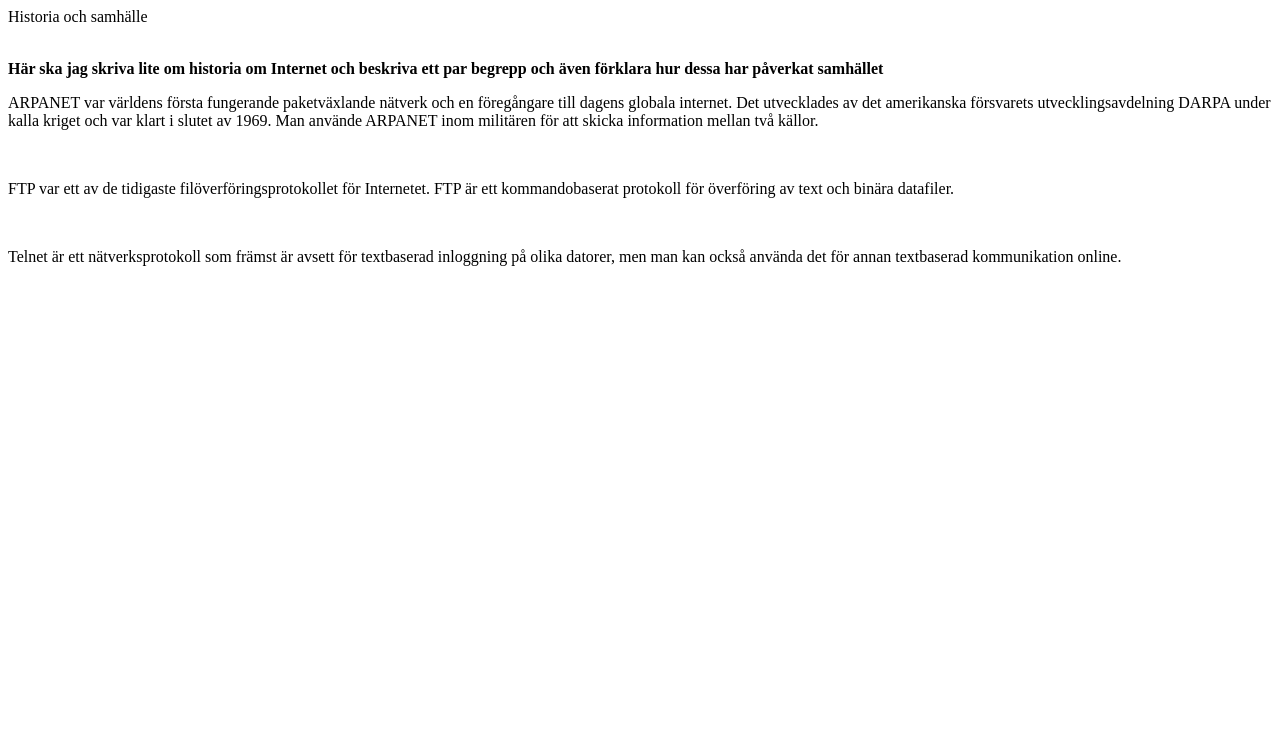
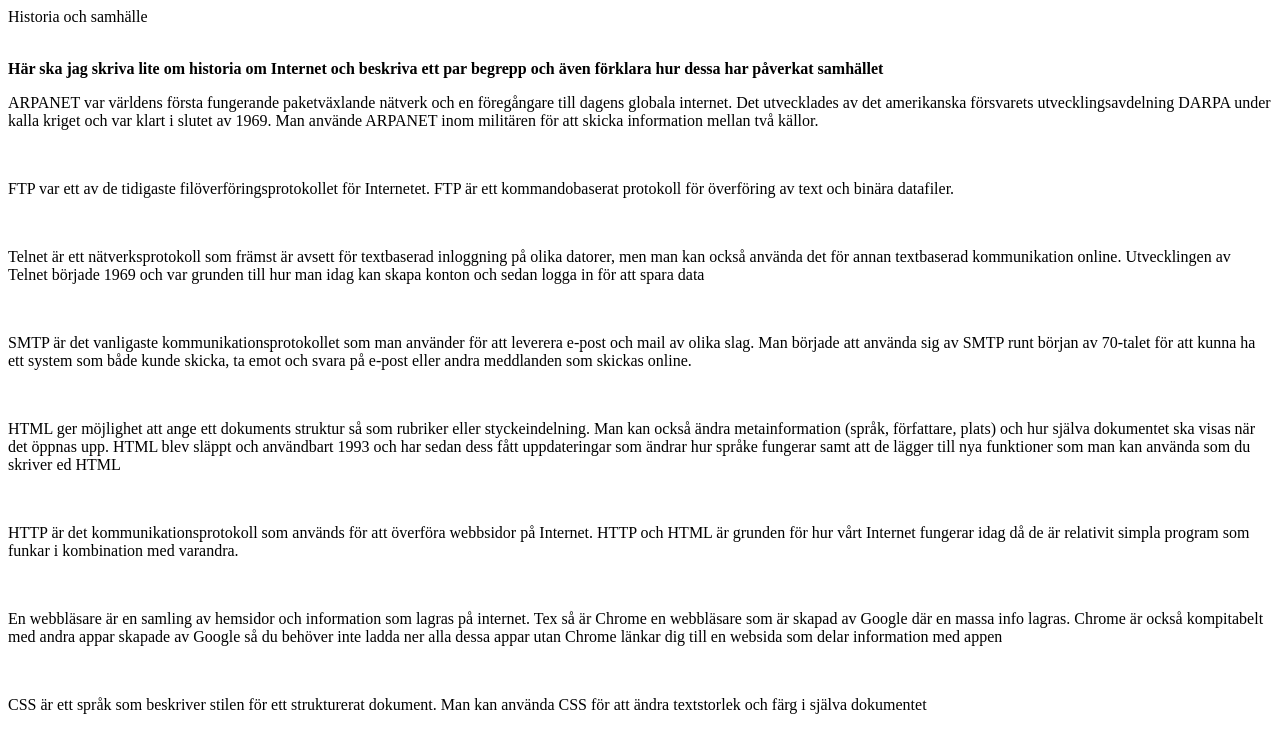
Before and after one commit to Felix236/Historia-samh-lle, a plain HTML site: page index.html in a window 1280 px wide. Drawn offline with Linux system fonts and the light colour scheme.

Commit message:
Update index.html

```diff
--- a/index.html
+++ b/index.html
@@ -13,8 +13,16 @@
 <br>
 <p>FTP var ett av de tidigaste filöverföringsprotokollet för Internetet. FTP är ett kommandobaserat protokoll för överföring av text och binära datafiler.</p>
 <br>
-<p>Telnet är ett nätverksprotokoll som främst är avsett för textbaserad inloggning på olika datorer, men man kan också använda det för annan textbaserad kommunikation online.</p>
+<p>Telnet är ett nätverksprotokoll som främst är avsett för textbaserad inloggning på olika datorer, men man kan också använda det för annan textbaserad kommunikation online. Utvecklingen av Telnet började 1969 och var grunden till hur man idag kan skapa konton och sedan logga in för att spara data</p>
 <br>
-<p></p>
+<p> SMTP är det vanligaste kommunikationsprotokollet som man använder för att leverera e-post och mail av olika slag. Man började att använda sig av SMTP runt början av 70-talet för att kunna ha ett system som både kunde skicka, ta emot och svara på e-post eller andra meddlanden som skickas online.</p>
+<br>
+<p>HTML ger möjlighet att ange ett dokuments struktur så som rubriker eller styckeindelning. Man kan också ändra  metainformation (språk, författare, plats) och hur själva dokumentet ska visas när det öppnas upp. HTML blev släppt och användbart 1993 och har sedan dess fått uppdateringar som ändrar hur språke fungerar samt att de lägger till nya funktioner som man kan använda som du skriver ed HTML</p>
+<br>
+<p> HTTP är det kommunikationsprotokoll som används för att överföra webbsidor på Internet. HTTP och HTML är grunden för hur vårt Internet fungerar idag då de är relativit simpla program som funkar i kombination med varandra.</p>
+<br>
+<p>En webbläsare är en samling av hemsidor och information som lagras på internet. Tex så är Chrome en webbläsare som är skapad av Google där en massa info lagras. Chrome är också kompitabelt med andra appar skapade av Google så du behöver inte ladda ner alla dessa appar utan Chrome länkar dig till en websida som delar information med appen</p>
+<br>
+<p> CSS är ett språk som beskriver stilen för ett strukturerat dokument. Man kan använda CSS för att ändra textstorlek och färg i själva dokumentet</p>
 </body>
 </html>
```
